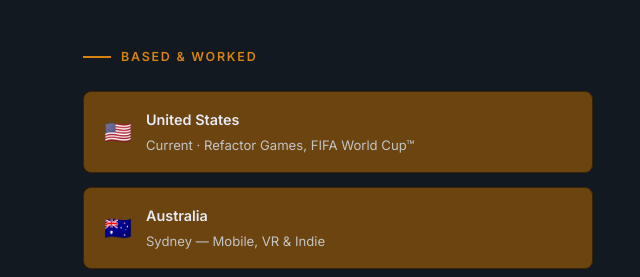
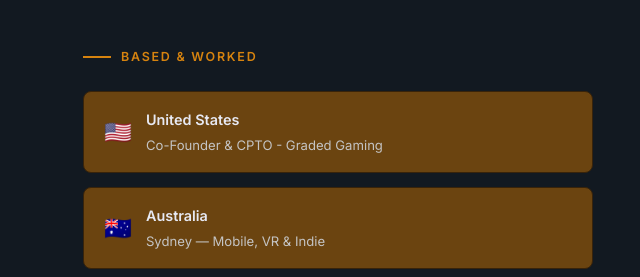
Before and after one commit to BeardTrigger/portfolio-website, a plain HTML site: page index.html in a window 1280 px wide. Shown: the part 860-1137 px from the top of the page, 597-1237 px from the left. Drawn offline with Linux system fonts and the light colour scheme.

Commit message:
Updated the About section

```diff
--- a/index.html
+++ b/index.html
@@ -98,7 +98,7 @@
           <div class="location-icon">🇺🇸</div>
           <div class="location-info">
             <strong>United States</strong>
-            <span>Current · Refactor Games, FIFA World Cup™</span>
+            <span>Co-Founder &amp; CPTO - Graded Gaming</span>
           </div>
         </div>
         <div class="location-item">
```
